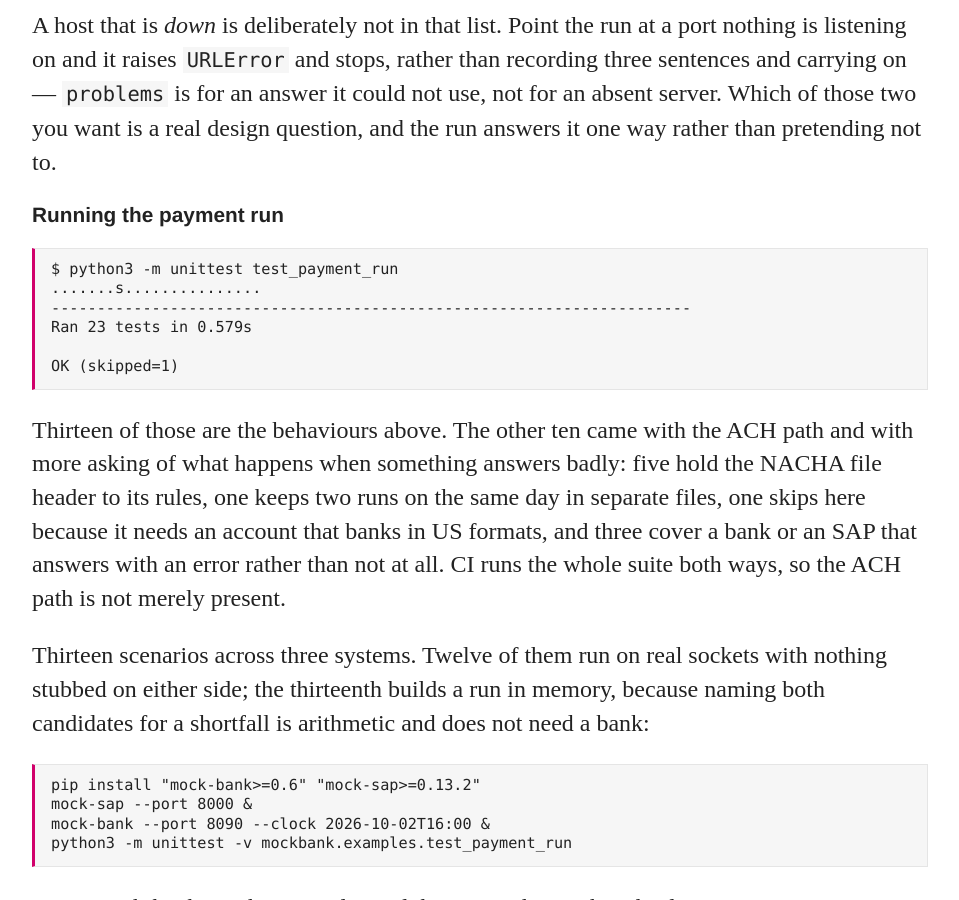
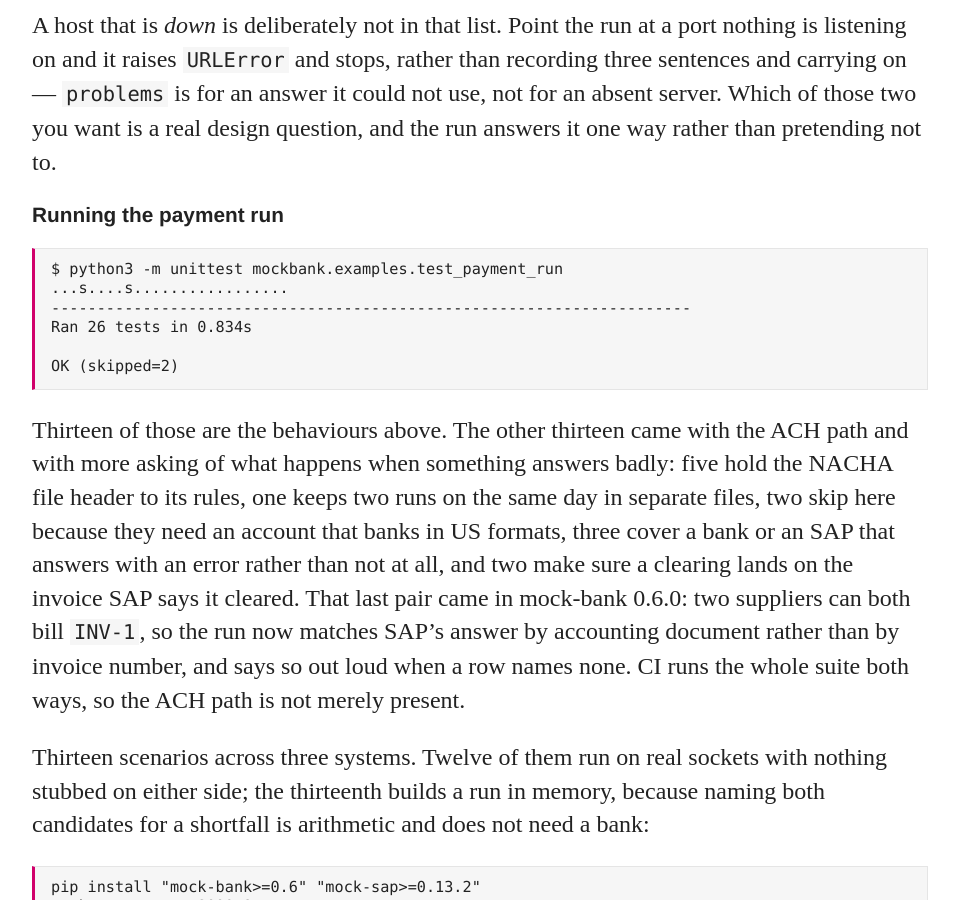
Before and after one commit to rseufert/rseufert.github.io, a Jekyll site: the page built from _posts/2026-09-24-testing-an-sap-to-edi-integration.md, in a window 1280 px wide and 900 px high, scrolled down 12848 px. Shown: the whole window, without its empty margins (160-1119 px from the left). Built offline with Jekyll 4.4.1, drawn with Linux system fonts in a browser that asks for light colours; some of the changed text lies outside the part shown.

Commit message:
Posts: re-check the Sept 24 and Sept 25 posts against current releases
Sept 24: re-run against mock-sap 0.16.0, mock-edi 0.7.0 and mock-bank
0.7.0. po_bridge and invoice_check are still 16 tests, OK. The payment
run is now 26 tests with 2 skipped (it said 23 and 1), so its block and
the paragraph under it show this run, and a dated entry joins the
Updates log.

Sept 25: re-run all three behaviours against mock-edi 0.7.0, plus the
demo from its source archive. Everything holds except the 865's BCA
line: since 0.6.0 its dates sit where 004010 puts them, and since 0.7.0
it carries the seller's order number in BCA09. The block, the install
floor and the dated note are updated, and a short note explains the
three BCA dates.

Co-Authored-By: Claude Opus 5.5 <noreply@anthropic.com>
Claude-Session: https://claude.ai/code/session_015RDTBgG3oYVSZTAaz1gNwq

````diff
--- a/_posts/2026-09-24-testing-an-sap-to-edi-integration.md
+++ b/_posts/2026-09-24-testing-an-sap-to-edi-integration.md
@@ -467,20 +467,24 @@ design question, and the run answers it one way rather than pretending not to.
 ### Running the payment run
 
 ```bash
-$ python3 -m unittest test_payment_run
-.......s...............
+$ python3 -m unittest mockbank.examples.test_payment_run
+...s....s.................
 ----------------------------------------------------------------------
-Ran 23 tests in 0.579s
+Ran 26 tests in 0.834s
 
-OK (skipped=1)
+OK (skipped=2)
 ```
 
-Thirteen of those are the behaviours above. The other ten came with the ACH path
-and with more asking of what happens when something answers badly: five hold the
-NACHA file header to its rules, one keeps two runs on the same day in separate
-files, one skips here because it needs an account that banks in US formats, and
-three cover a bank or an SAP that answers with an error rather than not at all.
-CI runs the whole suite both ways, so the ACH path is not merely present.
+Thirteen of those are the behaviours above. The other thirteen came with the ACH
+path and with more asking of what happens when something answers badly: five
+hold the NACHA file header to its rules, one keeps two runs on the same day in
+separate files, two skip here because they need an account that banks in US
+formats, three cover a bank or an SAP that answers with an error rather than not
+at all, and two make sure a clearing lands on the invoice SAP says it cleared.
+That last pair came in mock-bank 0.6.0: two suppliers can both bill `INV-1`, so
+the run now matches SAP's answer by accounting document rather than by invoice
+number, and says so out loud when a row names none. CI runs the whole suite
+both ways, so the ACH path is not merely present.
 
 
 Thirteen scenarios across three systems. Twelve of them run on real sockets with
@@ -550,3 +554,5 @@ which is the only kind of check worth recording.
 *Updated 29 September 2026: [mock-sap 0.13.3](https://pypi.org/project/mock-sap/0.13.3/) is out, and the sixteen above is now what a reader gets. Run from the source archives this post points at, with nothing but released mocks - mock-sap 0.13.3 and mock-edi 0.5.0 - `test_po_bridge` and `test_invoice_check` are **16 tests, OK**. The install line above asks for 0.13.3 for that reason: 0.13.2's copy of the example has eight tests and no currency check, so the floor, not the post, was what made the block unreachable.*
 
 *0.13.3 changes nothing about the mock itself - `mocksap/` is byte-identical to 0.13.2 - and the wheel carries no examples, so it is a release you feel only by reading the example or cloning the repo. Which is the whole point of it: the example is what this post tells you to run.*
+
+*Checked again on 5 October 2026 against [mock-sap 0.16.0](https://pypi.org/project/mock-sap/0.16.0/), [mock-edi 0.7.0](https://pypi.org/project/mock-edi/0.7.0/) and [mock-bank 0.7.0](https://pypi.org/project/mock-bank/0.7.0/), installed from PyPI with the lines in this post. `test_po_bridge` and `test_invoice_check`, from the copies this post links to, are still **16 tests, OK**. The payment run is now **26**, two of them skipped, where [Running the payment run](#running-the-payment-run) said 23 and one skipped. The three new tests came with mock-bank 0.6.0, and that block and the paragraph under it now show this run. Two of them are about an invoice number being only the supplier's own: keyed on it, a run with two suppliers' `INV-1` recorded one clearing against the wrong item and left the other looking unpaid, to be paid again next time. The third skips a reference a BAI2 statement cannot carry back, and is the second skip. [procure_to_pay](/blog/2026/10/02/one-purchase-across-three-mocks) passed its ten against the same three releases the day before.*
````
Also changed, not shown: _posts/2026-09-25-three-edi-behaviours-you-cannot-rehearse.md (+7 -3 lines).
